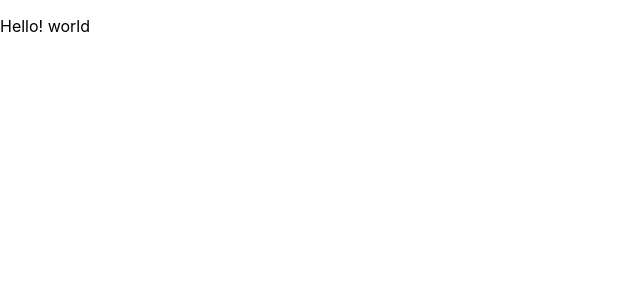
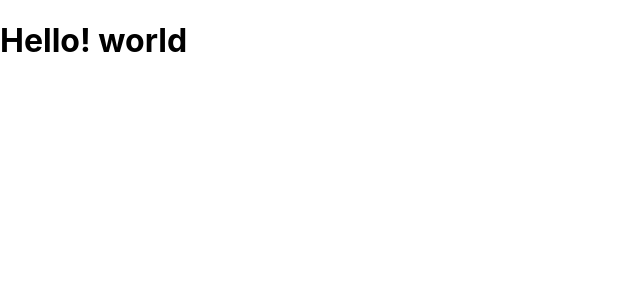
Before and after one commit to inumoarukeba-a/udemy-react-redux-crud-application, a React (Create React App) app: page / in a window 1280 px wide. Shown: the top 300 px of the page, without its empty margins (0-640 px from the left). Built offline with nearby package versions, Linux system fonts and the light colour scheme.

Commit message:
change tag

```diff
--- a/src/App.js
+++ b/src/App.js
@@ -2,9 +2,9 @@ import React from "react";
 
 function App() {
   return (
-    <div>
-      <p>Hello! world</p>
-    </div>
+    <h1>
+      Hello! world
+    </h1>
   );
 }
 
```
